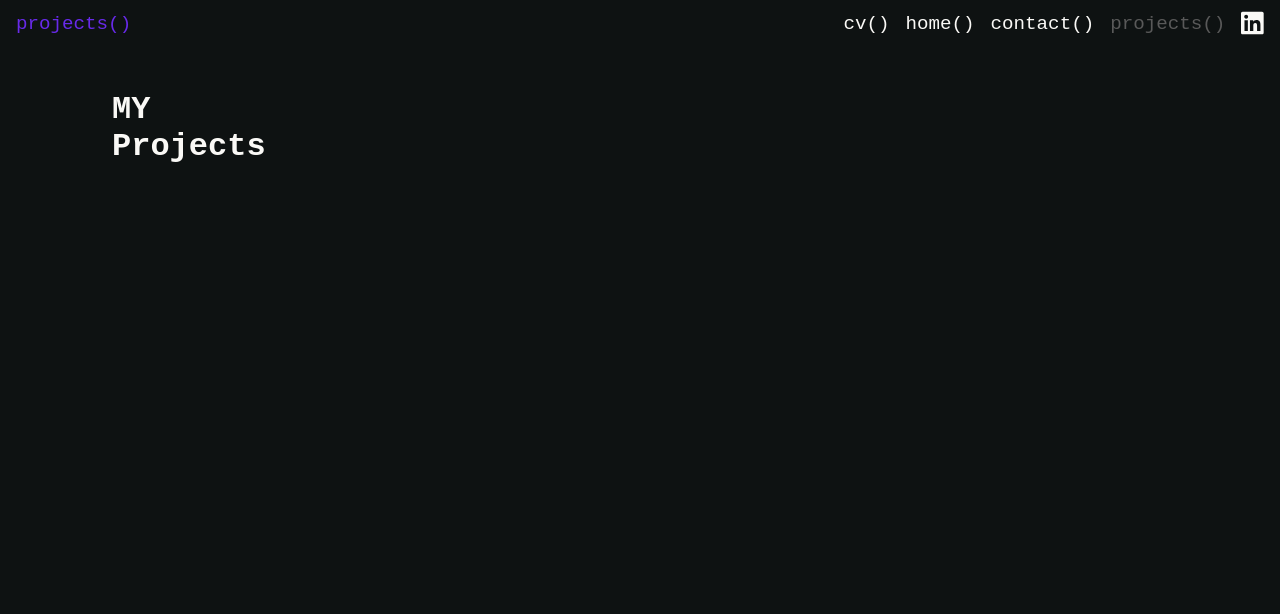
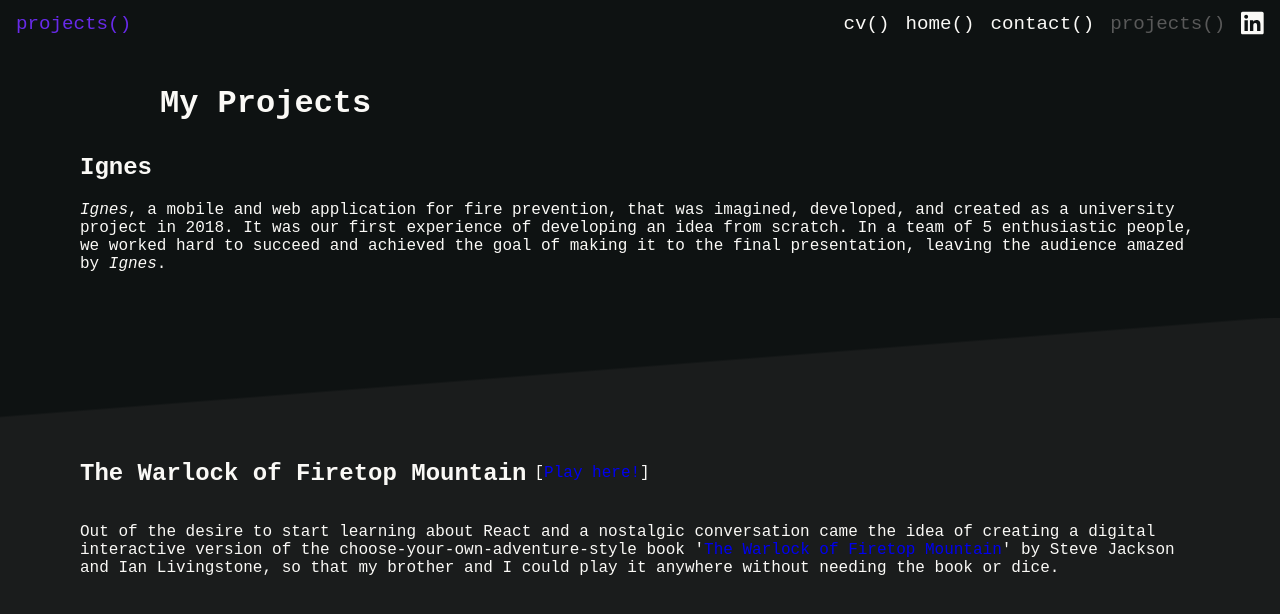
Before and after one commit to gsPurple/personal-page, a React (Create React App) app: page /personal-page/projects in a window 1280 px wide. Shown: the top 614 px of the page. Built offline with nearby package versions, Linux system fonts and the light colour scheme.

Commit message:
added projects

```diff
--- a/src/components/Header.js
+++ b/src/components/Header.js
@@ -80,7 +80,7 @@ const Header = () => {
                                 </NavLink>
                             </li>
                             <li>
-                                <a href="https://www.linkedin.com/in/gon%C3%A7alo-roxo-522168165/" target="_blank" rel='noopener noreferrer' onClick={() => clickNavToggle()}>
+                                <a href="https://www.linkedin.com/in/goncaloroxo" target="_blank" rel='noopener noreferrer' onClick={() => clickNavToggle()}>
                                     <FontAwesomeIcon icon={faLinkedin} className='social-icon hBttn'/>
                                 </a>
                             </li>
--- a/src/index.css
+++ b/src/index.css
@@ -3,6 +3,7 @@
   --purple: #682AE9;
   --light-purple: #956eeb;
   --black: #0E1212;
+  --light-black: #1a1c1c;
   --active: #595959;
 }
 
@@ -41,6 +42,10 @@ h1 {
 
 .space {
   height: 20vh;
+}
+
+.page-title {
+  margin-left: 1rem;
 }
 
 .sr-only:not(:focus):not(:active) {
@@ -301,6 +306,64 @@ textarea {
   grid-area: hobbies;
 }
 
+
+
+body {
+  margin:0px;
+}
+
+.project-dark-block {
+  background:var(--black);
+  padding-top: 10%;
+  padding-bottom: 1%;
+  color:var(--off-white);
+}
+.project-light-block {
+  background:var(--light-black);
+  width: 100%;
+  padding-top: 20%;
+  padding-bottom: 1%;
+  color:var(--off-white);
+  align-items: center;
+}
+
+.linked-project-title {
+  display: block;
+  align-items: center;
+}
+
+.project-container {
+  width: 90%;
+  margin-left: 1.5rem;
+  margin-right: auto;
+  position: relative;
+}
+
+
+/*------------------*/
+/*  SKEW CLOCKWISE  */
+/*------------------*/
+.skew-cc{
+  width:100%;
+  height:100px;
+  position:absolute;
+  left:0px;
+  background: linear-gradient(to right bottom, var(--black) 49%, var(--light-black) 50%),    linear-gradient(-50deg, #ffffff 16px, #000 0);
+}
+
+
+/*-------------------------*/
+/* SKEW COUNTER CLOCKWISE  */
+/*-------------------------*/
+.skew-c{
+  width:100%;
+  height:100px;
+  position:absolute;
+  left:0px;
+  background: linear-gradient(to left bottom, var(--light-black) 49%, var(--black) 50%);
+}
+
+
 @media screen and (max-width: 415px) {
   .section-container {
     margin: 2rem 0.5rem;
@@ -320,6 +383,10 @@ textarea {
 
   #welcome-img {
     margin: 2rem 2rem;
+  }
+
+  .page-title {
+    margin-left: 10rem;
   }
 
   #grid-cv-page {
@@ -348,6 +415,28 @@ textarea {
       "csubmit csubmit csubmit";
     column-gap: 1rem;
   }
+
+  .project-container {
+    margin: 2rem auto;
+    max-width: 70rem;
+  }
+
+  .linked-project-title {
+    display: flex;
+  }
+
+  .project-link {
+    margin-left: 0.5rem;
+  }
+
+  .project-dark-block {
+    padding-top: 5%;
+    padding-bottom: 1%;
+  }
+  .project-light-block {
+    padding-top: 7%;
+    padding-bottom: 1%;
+  }
 }
 
 #avatar {
--- a/src/pages/Projects.js
+++ b/src/pages/Projects.js
@@ -3,11 +3,32 @@ import React from 'react';
 const Projects = () => {
     return(
         <div>
-            <section className='section-container'>
-                <div id='welcome-img'>
-                    <h1>MY Projects</h1>
-                </div>
+            <div className="project-dark-block">
+                <h1 className='page-title'>My Projects</h1>
+                <section className='project-container'>
+                    <h2>Ignes</h2>
+                    <p><i>Ignes</i>, a mobile and web application for fire prevention, that was imagined, developed, and created as a university project in 2018.
+                    It was our first experience of developing an idea from scratch. In a team of 5 enthusiastic people, we worked hard to succeed and achieved
+                    the goal of making it to the final presentation, leaving the audience amazed by <i>Ignes</i>.
+                    </p>
+                </section>
+            </div>
+            <div className="skew-cc"></div>
+            <div className="project-light-block">
+                <section className='project-container'>
+                    <div className='linked-project-title'>
+                        <h2>The Warlock of Firetop Mountain</h2> <span className='project-link'>[<a href="https://gspurple.github.io/wofm/" target="_blank" rel='noopener noreferrer'>Play here!</a>]</span>
+                    </div>
+                    <p>Out of the desire to start learning about React and a nostalgic conversation came the idea of creating a digital interactive version of
+                    the choose-your-own-adventure-style book '<a href="https://en.wikipedia.org/wiki/The_Warlock_of_Firetop_Mountain" target="_blank" rel='noopener noreferrer'>The Warlock of Firetop Mountain</a>'
+                    by Steve Jackson and Ian Livingstone, so that my brother and I could play it anywhere without needing the book or dice.
+                    </p>
             </section>
+            </div>
+            <div className="skew-c"></div>
+            <div className="project-dark-block">
+
+            </div>
         </div>
     )
 }
```
